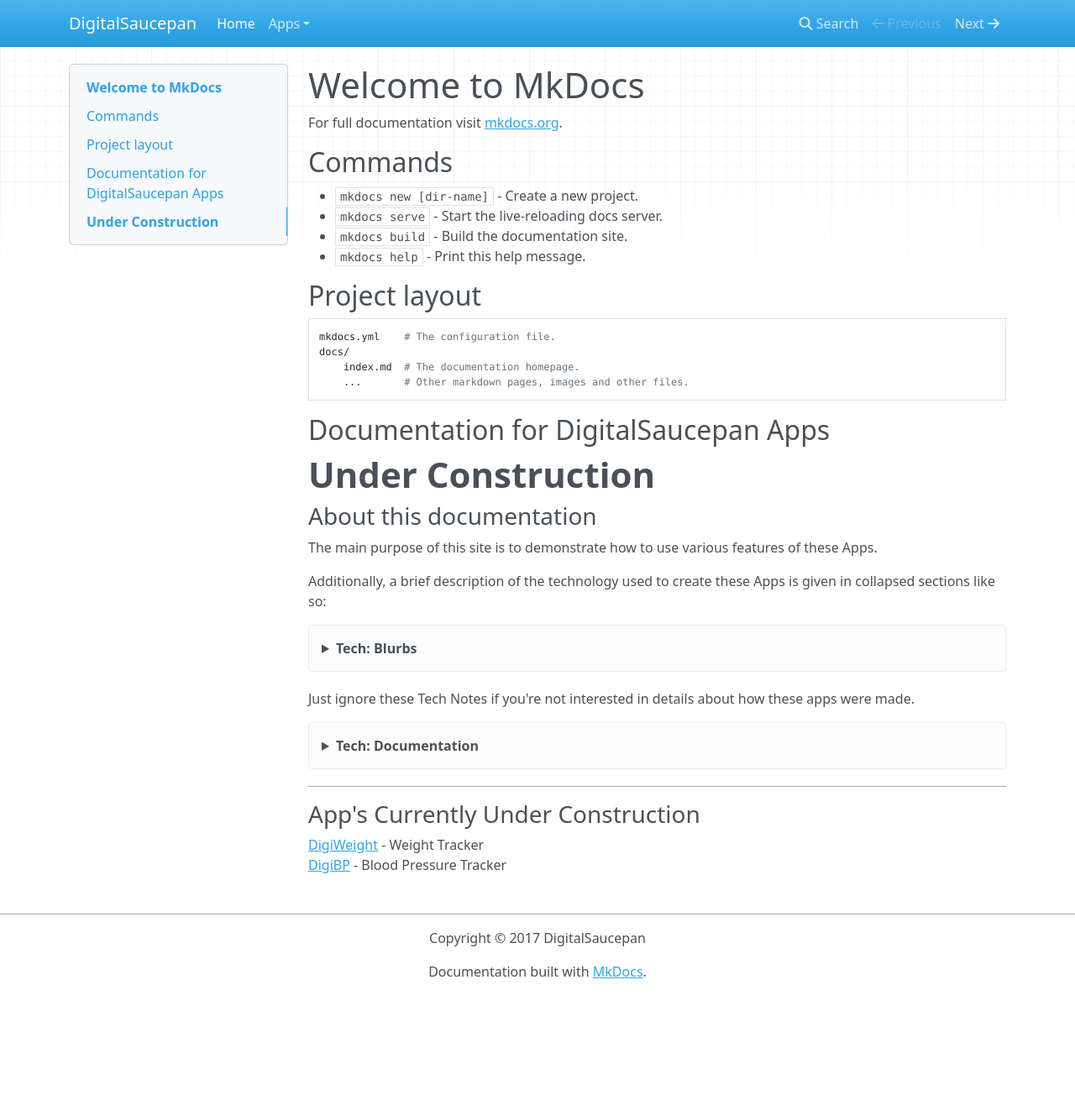
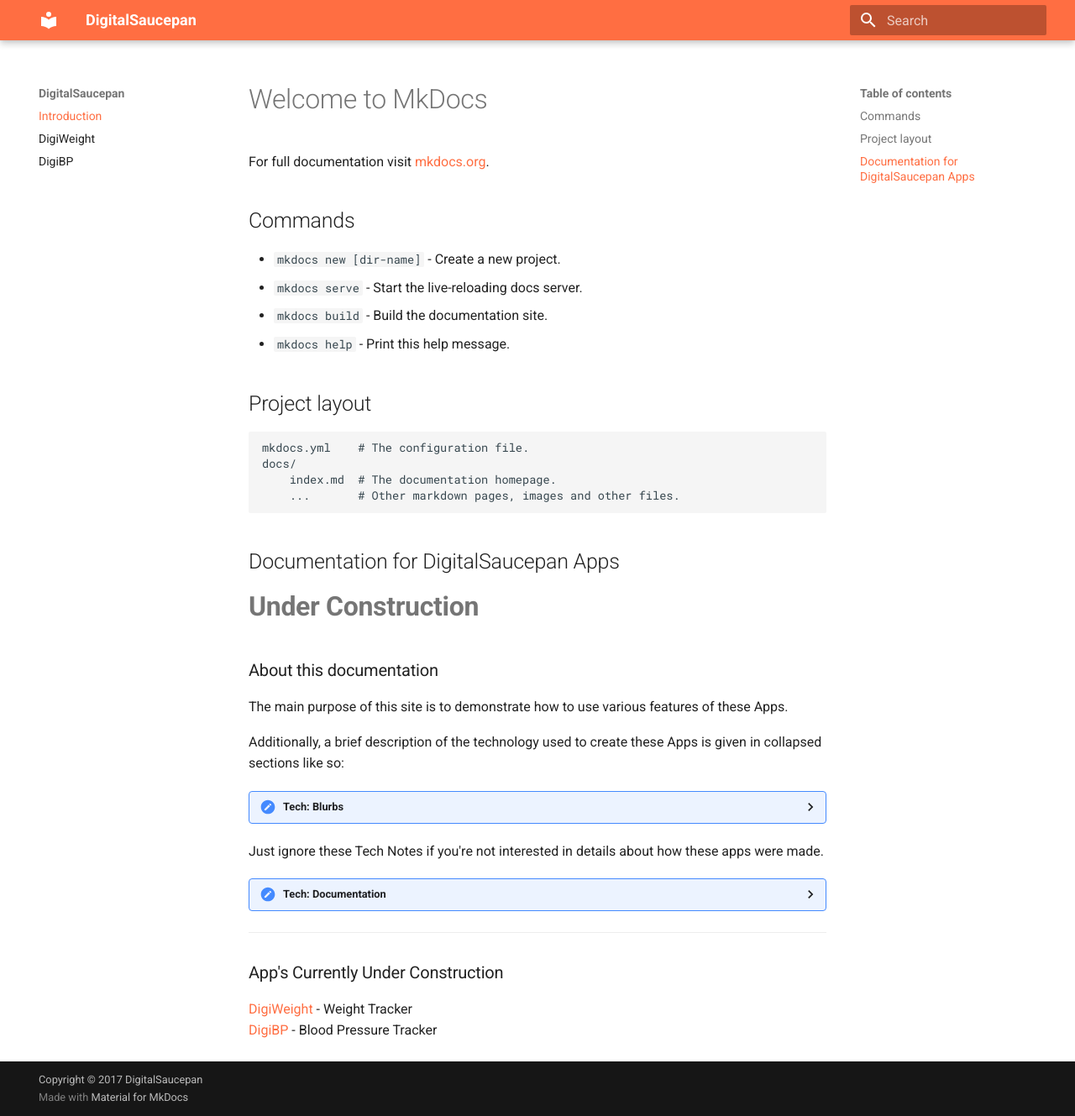
Before and after one commit to digitalsaucepan/digitalsaucepan.github.io, an MkDocs documentation site: the page built from docs/index.md, in a window 1280 px wide and 1329 px high. Shown: the whole window at 84% size. Built offline with MkDocs 1.6.1 and Material for MkDocs 9.7.7, drawn with Linux system fonts in a browser that asks for light colours; nearby versions of some CDN libraries; old or Windows-style settings are respelled for this version of MkDocs.

Commit message:
add material theme to mkdocs

```diff
--- a/docs/index.md
+++ b/docs/index.md
@@ -37,5 +37,5 @@ This documentation is created using Markdown format and hosted at GitHub Pages.
 ---
 
 ### App's Currently Under Construction
-[DigiWeight](/apps/digiweight.md) - Weight Tracker
-[DigiBP](/apps/digibp.md) - Blood Pressure Tracker
+[DigiWeight](digiweight.md) - Weight Tracker
+[DigiBP](digibp.md) - Blood Pressure Tracker
--- a/mkdocs.yml
+++ b/mkdocs.yml
@@ -1,7 +1,16 @@
 site_name: DigitalSaucepan
-copyright: Copyright © 2017 DigitalSaucepan
+copyright: Copyright &copy; 2017 DigitalSaucepan
+
+theme: 'material'
+extra:
+  palette:
+    primary: 'deep orange'
+    accent: 'deep orange'
+
 pages:
-  - Home: 'index.md'
-  - Apps:
-    - DigiWeight: 'apps/digiweight.md'
-    - DigiBP: 'apps/digibp.md'
+  - Introduction: 'index.md'
+  - DigiWeight: 'digiweight.md'
+  - DigiBP: 'digibp.md'
+
+markdown_extensions:
+  - admonition
```
Also changed, not shown: docs/digibp.md (added, +20 -0 lines), docs/apps/digibp.md (deleted), docs/digiweight.md (renamed from docs/apps/digiweight.md).
